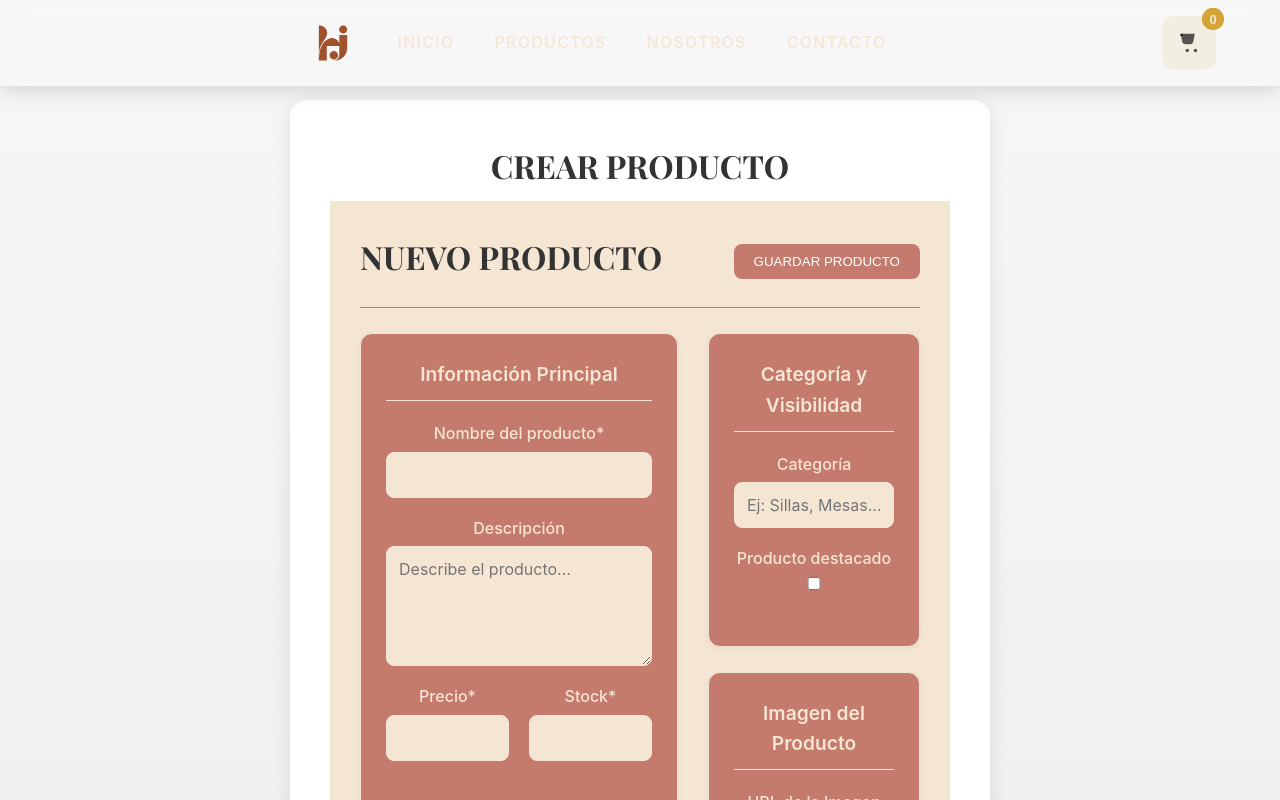
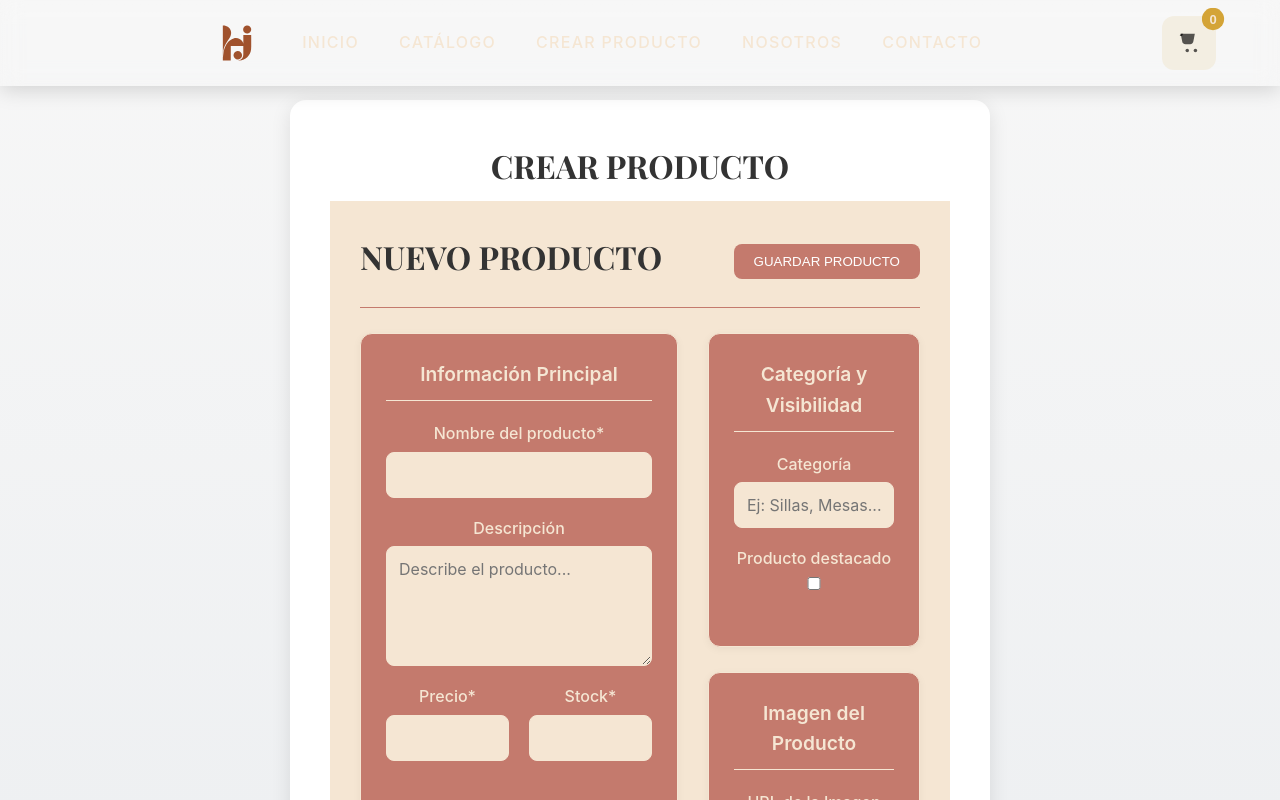
Before and after one commit to ludetitto/Muebleria-Hermanos-Jota-DevRush, a React (Create React App) app in the folder client/: page /admin/crear-producto in a window 1280 px wide. Shown: the top 800 px of the page. Built offline with nearby package versions, Linux system fonts and the light colour scheme.

Commit message:
agregar crear producto a la navbar

```diff
--- a/client/src/components/Navbar.jsx
+++ b/client/src/components/Navbar.jsx
@@ -75,7 +75,10 @@ export default function Navbar({ contadorCarrito = 0, onNavegar, onAbrirCarrito
                 <a href="/">Inicio</a>
               </li>
               <li>
-                <a href="/productos">Productos</a>
+                <a href="/productos">Catálogo</a>
+              </li>
+              <li>
+                <a href="/admin/crear-producto">Crear Producto</a>
               </li>
               <li>
                 <a href="/nosotros">Nosotros</a>
```
